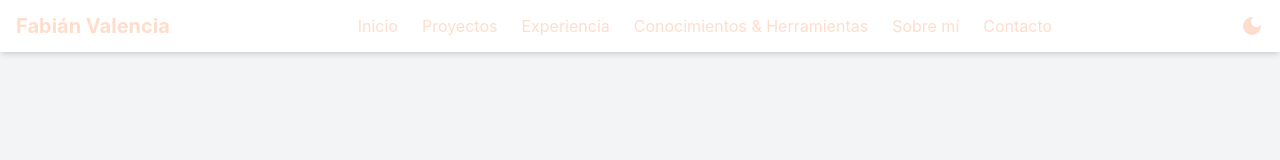
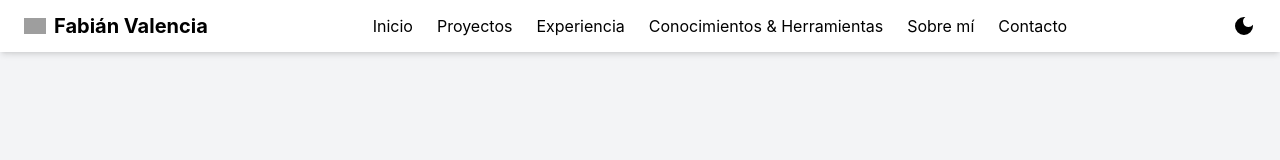
Before and after one commit to FovCruz/landing-portfolio, a React (Create React App) app: page / in a window 1280 px wide. Shown: the top 160 px of the page. Built offline with nearby package versions, Linux system fonts and the light colour scheme; grey boxes are pictures that could not be loaded.

Commit message:
edicion de componentes y tema

```diff
--- a/package.json
+++ b/package.json
@@ -3,6 +3,7 @@
   "version": "0.1.0",
   "private": true,
   "dependencies": {
+    "@fullpage/react-fullpage": "^0.1.44",
     "@testing-library/jest-dom": "^5.17.0",
     "@testing-library/react": "^13.4.0",
     "@testing-library/user-event": "^13.5.0",
--- a/src/App.js
+++ b/src/App.js
@@ -8,6 +8,7 @@ import KnowledgeToolsSection from './components/KnowledgeToolsSection';
 import AboutMeSection from './components/AboutMeSection';
 import ContactSection from './components/ContactSection';
 import Footer from './components/Footer';
+
 
 const App = () => {
   return (
--- a/src/components/AboutMeSection.jsx
+++ b/src/components/AboutMeSection.jsx
@@ -3,7 +3,7 @@ import React from 'react';
 
 const AboutMeSection = () => {
   return (
-    <section id="sobremi" className="h-screen bg-gray-100 dark:bg-gray-800 flex items-center justify-center text-center">
+    <section id="sobremi" className="section h-screen bg-gray-100 dark:bg-gray-800 flex items-center justify-center text-center">
       <div className="max-w-4xl mx-auto">
         <h2 className="text-3xl font-bold mb-8 dark:text-white">Sobre mí</h2>
         <p className="dark:text-gray-300">Soy Ingeniero Informático titulado de Duoc UC, con experiencia en desarrollo web, administración de sistemas y gestión de usuarios.</p>
--- a/src/components/ContactSection.jsx
+++ b/src/components/ContactSection.jsx
@@ -4,7 +4,7 @@ import { FaLinkedin, FaGithub } from 'react-icons/fa';
 
 const ContactSection = () => {
   return (
-    <section id="contacto" className="h-screen bg-gray-200 dark:bg-gray-700 flex items-center justify-center text-center">
+    <section id="contacto" className="section h-screen bg-gray-200 dark:bg-gray-700 flex items-center justify-center text-center">
       <div className="max-w-4xl mx-auto">
         <h2 className="text-3xl font-bold mb-8 dark:text-white">Contacto</h2>
         <p className="mb-4 dark:text-gray-300">Correo: fov.cruz@gmail.com</p>
--- a/src/components/ExperienceSection.jsx
+++ b/src/components/ExperienceSection.jsx
@@ -115,7 +115,7 @@ const ExperienceSection = () => {
         <>
           <p>
             Encargado de la creación de usuarios y correos corporativos en <span className="text-light">Mailrelay</span>; Administrar aula virtual
-            <span className="text-light">(Moodle)</span> para la realización de cursos; configuraciones del hosting en <span className="text-light">cPanel</span>; Informar a gerencia sobre
+            <span className="text-light"> (Moodle)</span> para la realización de cursos; configuraciones del hosting en <span className="text-light">cPanel</span>; Informar a gerencia sobre
             los avances en el área TI; Mantención y BKP de <span className="text-light">BBDD</span> con <span className="text-light">phpMyAdmin</span>; Creación del sitio web
             cycconsultores.cl; entrevistar y seleccionar a nuevos postulantes de práctica.
           </p>
@@ -148,7 +148,7 @@ const ExperienceSection = () => {
         <>
           <p>
             Administración y gestión de intranet de alumnos, cursos de capacitación, Informes de cumplimientos
-            <span className="text-light">KPI´s</span>a gerencia, convenios con organismos educacionales, toma de decisiones, registro e incidencia de
+            <span className="text-light"> KPI´s</span>a gerencia, convenios con organismos educacionales, toma de decisiones, registro e incidencia de
             alumnos, carga de datos a plataforma <span className="text-light">REUF (SENCE)</span>, relaciones públicas (privados, estatales y
             sindicatos), coordinación de relatores, remuneraciones, planificaciones y prácticas laborales.
           </p>
--- a/src/components/HomeSection.jsx
+++ b/src/components/HomeSection.jsx
@@ -4,7 +4,7 @@ import { FaLinkedin, FaGithub } from 'react-icons/fa';
 
 const HomeSection = () => {
   return (
-    <section id="inicio" className="h-screen bg-gray-100 dark:bg-gray-800 flex items-center justify-center text-center">
+    <section id="inicio" className="section h-screen bg-gray-100 dark:bg-gray-800 flex items-center justify-center text-center">
       <div className="max-w-xl mx-auto">
         <img src="ruta-a-tu-imagen.jpg" alt="Fabián Valencia" className="rounded-full w-40 mx-auto mb-4" />
         <h1 className="text-4xl font-bold mb-4 dark:text-white">Fabián Valencia Cruz</h1>
--- a/src/components/Navbar.jsx
+++ b/src/components/Navbar.jsx
@@ -19,43 +19,54 @@ const Navbar = () => {
   };
 
   return (
-    <nav className="fixed w-full bg-white dark:bg-gray-900 shadow-md z-10">
-      <div className="container mx-auto px-4 py-3 flex justify-between items-center">
-        <div className="text-xl font-bold" style={{ color: '#ffddcc' }}>Fabián Valencia</div>
+    <nav className="fixed w-full bg-white dark:bg-gray-900 shadow-md z-10 transition-colors duration-300">
+      <div className="container mx-auto px-6 py-3 flex justify-between items-center">
+        <div className="flex items-center">
+          {/* GIF a la izquierda del logo */}
+          <img
+            src="https://media2.giphy.com/media/QssGEmpkyEOhBCb7e1/giphy.gif?cid=ecf05e47a0n3gi1bfqntqmob8g9aid1oyj2wr3ds3mg700bl&rid=giphy.gif"
+            width="22"
+            alt="GIF"
+            className="mr-2"
+          />
+          <div className="text-xl font-bold" style={{ color: theme === 'light' ? '#000000' : '#ffddcc' }}>
+            Fabián Valencia
+          </div>
+        </div>
         <ul className="flex space-x-6">
           <li>
-            <a href="#inicio" className="hover:border-b-2 border-[#ffddcc] transition-colors duration-300" style={{ color: '#ffddcc' }}>
+            <a href="#inicio" className={`hover:border-b-2 border-[#ffddcc] transition-colors duration-300 ${theme === 'light' ? 'text-black' : 'text-[#ffddcc]'}`}>
               Inicio
             </a>
           </li>
           <li>
-            <a href="#proyectos" className="hover:border-b-2 border-[#ffddcc] transition-colors duration-300" style={{ color: '#ffddcc' }}>
+            <a href="#proyectos" className={`hover:border-b-2 border-[#ffddcc] transition-colors duration-300 ${theme === 'light' ? 'text-black' : 'text-[#ffddcc]'}`}>
               Proyectos
             </a>
           </li>
           <li>
-            <a href="#experiencia" className="hover:border-b-2 border-[#ffddcc] transition-colors duration-300" style={{ color: '#ffddcc' }}>
+            <a href="#experiencia" className={`hover:border-b-2 border-[#ffddcc] transition-colors duration-300 ${theme === 'light' ? 'text-black' : 'text-[#ffddcc]'}`}>
               Experiencia
             </a>
           </li>
           <li>
-            <a href="#conocimientos" className="hover:border-b-2 border-[#ffddcc] transition-colors duration-300" style={{ color: '#ffddcc' }}>
+            <a href="#conocimientos" className={`hover:border-b-2 border-[#ffddcc] transition-colors duration-300 ${theme === 'light' ? 'text-black' : 'text-[#ffddcc]'}`}>
               Conocimientos & Herramientas
             </a>
           </li>
           <li>
-            <a href="#sobremi" className="hover:border-b-2 border-[#ffddcc] transition-colors duration-300" style={{ color: '#ffddcc' }}>
+            <a href="#sobremi" className={`hover:border-b-2 border-[#ffddcc] transition-colors duration-300 ${theme === 'light' ? 'text-black' : 'text-[#ffddcc]'}`}>
               Sobre mí
             </a>
           </li>
           <li>
-            <a href="#contacto" className="hover:border-b-2 border-[#ffddcc] transition-colors duration-300" style={{ color: '#ffddcc' }}>
+            <a href="#contacto" className={`hover:border-b-2 border-[#ffddcc] transition-colors duration-300 ${theme === 'light' ? 'text-black' : 'text-[#ffddcc]'}`}>
               Contacto
             </a>
           </li>
         </ul>
-        <button onClick={toggleTheme} className="text-2xl focus:outline-none transition-colors duration-300" style={{ color: '#ffddcc' }}>
-          {theme === 'light' ? <MdDarkMode className="text-[#ffddcc]" /> : <MdLightMode className="text-[#ffddcc]" />}
+        <button onClick={toggleTheme} className={`text-2xl focus:outline-none transition-colors duration-300 ${theme === 'light' ? 'text-black' : 'text-[#ffddcc]'}`}>
+          {theme === 'light' ? <MdDarkMode /> : <MdLightMode />}
         </button>
       </div>
     </nav>
```
Also changed, not shown: src/styles/globales.css (+13 -9 lines), src/App.css (line endings or trailing spaces), 1 other file (tests, documents, lock files or other folders).
